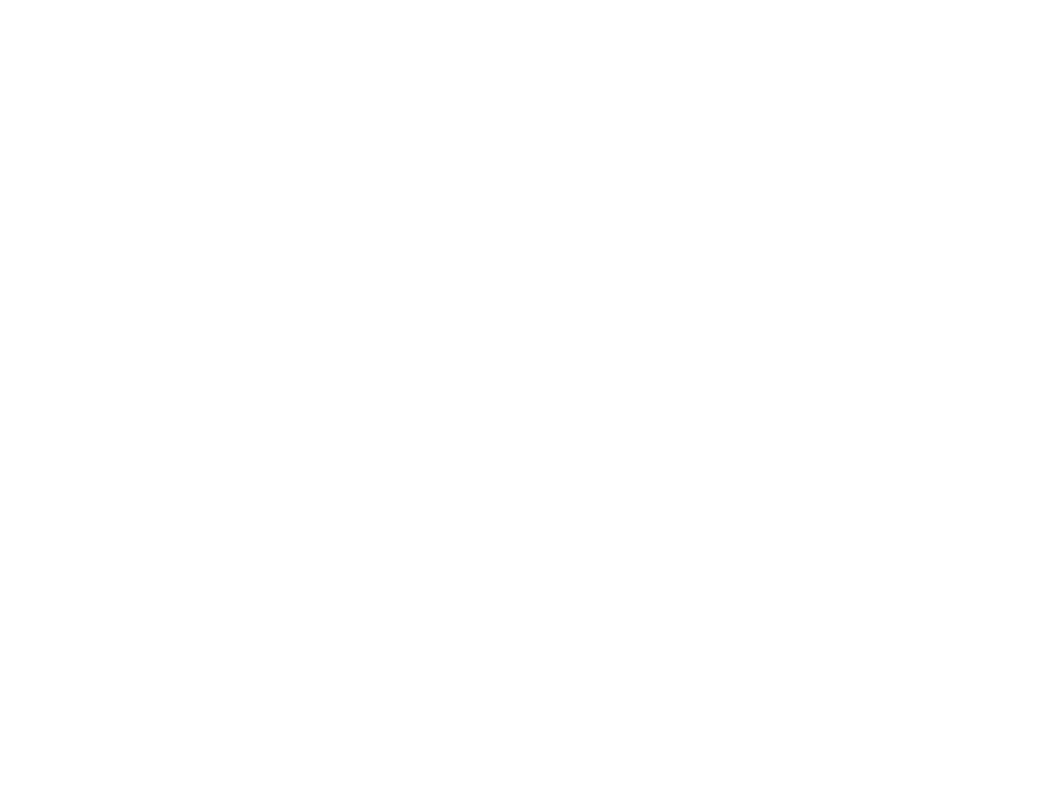
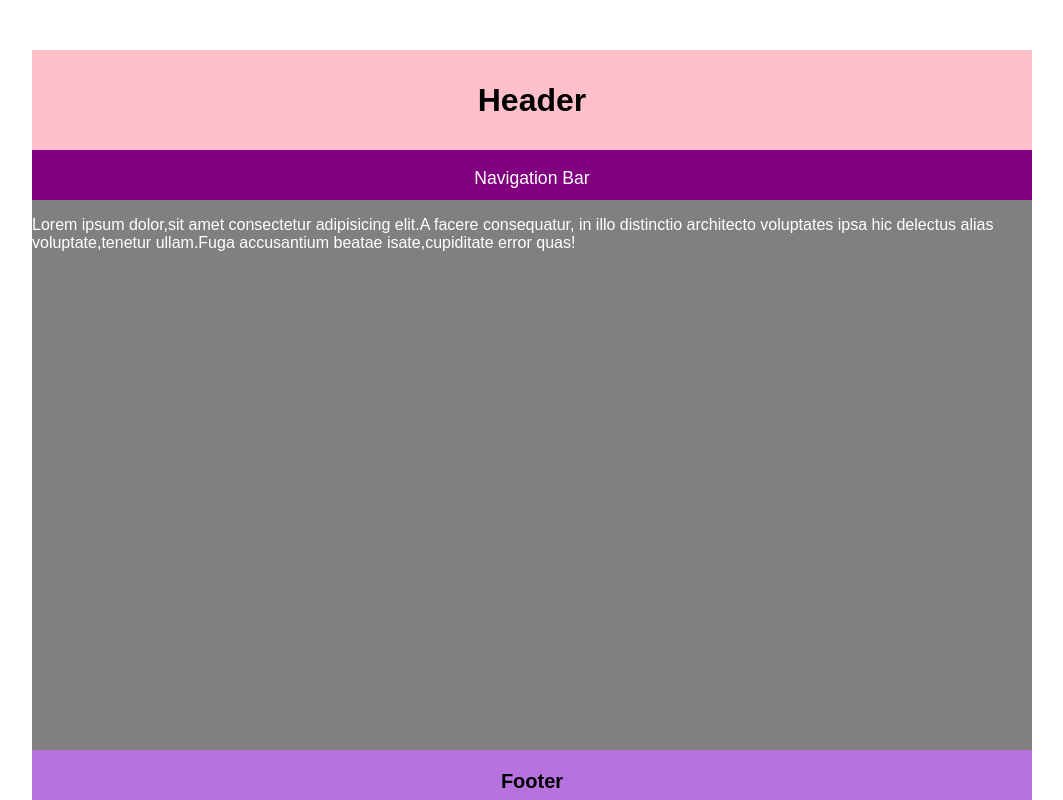
Before and after one commit to Pmthk1/Front-End-66022635, a plain HTML site: page index.html in a window 1280 px wide. Shown: the whole page, without its empty margins (108-1171 px from the left). Drawn offline with Linux system fonts and the light colour scheme.

Commit message:
er32
432432

```diff
--- a/MyCSS.css
+++ b/MyCSS.css
@@ -0,0 +1,49 @@
+body {
+    margin: 0;
+    font-family:Arial, Helvetica, sans-serif;
+}
+
+.container {
+    display: flex;
+    flex-direction: column;
+    align-items: center;
+    margin-top: 50px;
+}
+
+.box {
+    width: 1000px;
+    text-align: center;
+}
+
+#header-box {
+    height: 100px;
+    background-color: pink;
+    font-weight: bold;
+    font-size:200%;
+}
+
+#nav-box {
+    height: 50px;
+    background-color: purple;
+    color: white;
+    margin-top: 0px;
+    font-size:110%;
+}
+
+#content-box {
+    height: 550px;
+    background-color: gray;
+    color: white;
+    margin-top: 0px;
+    text-align: left;
+    padding-left: 0px;
+}
+
+#footer-box {
+    height: 50px;
+    background-color: rgb(184, 114, 224);
+    align-self: center;
+    margin-top: 0px;
+    font-weight: bold;
+    font-size: 20px;
+}
--- a/index.html
+++ b/index.html
@@ -1,17 +1,25 @@
 <!DOCTYPE html>
 <html lang="en">
 <head>
-    <meta charset="UTF-8"/>
-    <meta name="viewport" content="width=device-width, initial-scale=1.0"/>
-    <title>Document</title>
-
-    <link rel="stysheet" type="text/css" href="MyCSS.css"/>
+  <meta charset="UTF-8">
+  <meta name="viewport" content="width=device-width, initial-scale=1.0">
+  <link rel="stylesheet" href="MyCSS.css">
+  <title>Your Page Title</title>
 </head>
 <body>
-
-
-
-
-
+  <div class="container">
+    <div class="box" id="header-box">
+      <p>Header</p>
+    </div>
+    <div class="box" id="nav-box">
+      <p>Navigation Bar</p>
+    </div>
+    <div class="box" id="content-box">
+      <p>Lorem ipsum dolor,sit amet consectetur adipisicing elit.A facere consequatur, in illo distinctio architecto voluptates ipsa hic delectus alias voluptate,tenetur ullam.Fuga accusantium beatae isate,cupiditate error quas! </p>
+    </div>
+    <div class="box" id="footer-box">
+      <p>Footer</p>
+    </div>
+  </div>
 </body>
 </html>
```
